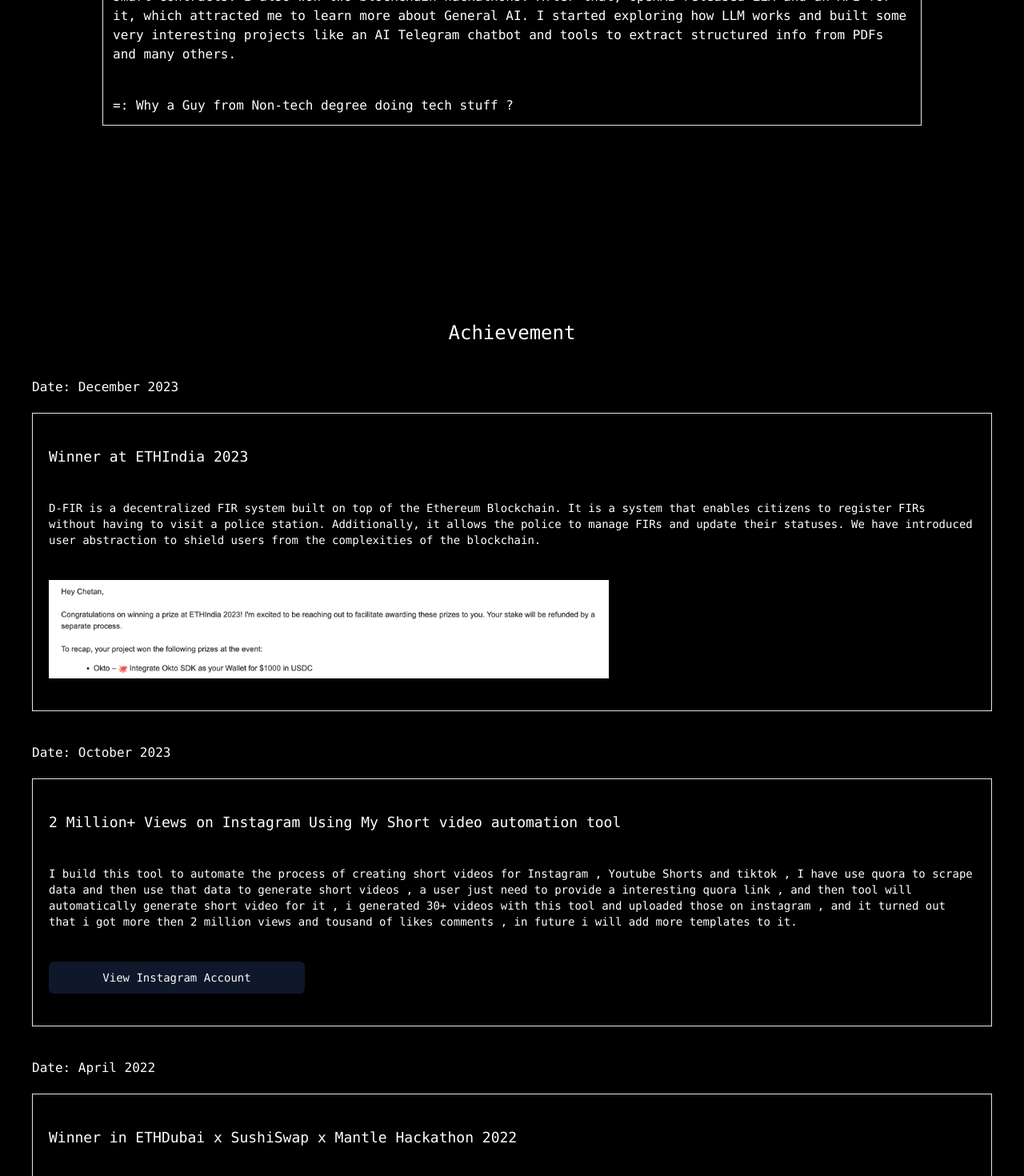
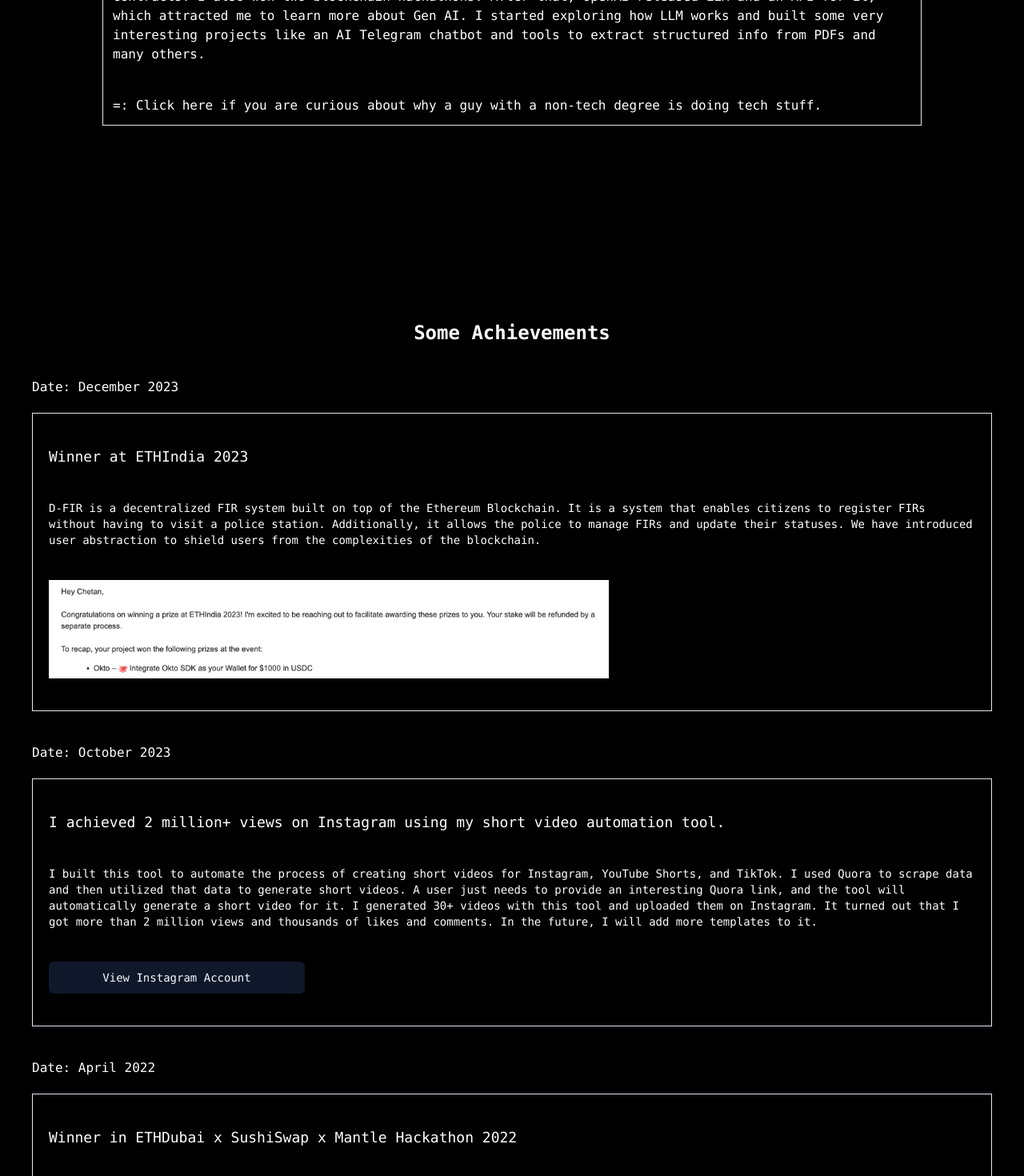
Before and after one commit to ChetanXpro/chetan-portfolio, a Next.js app: page / in a window 1280 px wide. Shown: the part 480-1950 px from the top of the page at 80% size. Built offline with nearby package versions, Linux system fonts and the light colour scheme.

Commit message:
some fixes

```diff
--- a/src/app/projects/page.tsx
+++ b/src/app/projects/page.tsx
@@ -181,7 +181,7 @@ const Project = () => {
   return (
     <div className=" bg-black w-full  text-white  flex-col flex items-center   ">
       <div className=" w-full  h-[10%]  flex items-center justify-center ">
-        <h1 className="text-2xl ">Projects</h1>
+        <h1 className="text-2xl font-bold ">Projects</h1>
       </div>
       <div className="flex relative mt-10 h-full  flex-1    justify-between w-full">
         <div className="  h-full  w-full md:w-[60%] flex flex-1 items-center  flex-col ">
--- a/src/components/AchievementCard/AchievementCard.tsx
+++ b/src/components/AchievementCard/AchievementCard.tsx
@@ -1,6 +1,7 @@
 import Image from "next/image";
 import React from "react";
 import { Button } from "../ui/button";
+import Link from "next/link";
 
 const AchievementCard = ({
   name,
@@ -26,7 +27,11 @@ const AchievementCard = ({
         {image && (
           <Image src={image} width={size} height={size} alt="ethdubai image" />
         )}
-        {button && <Button className="w-[20rem]">{button.name}</Button>}
+        {button && (
+          <Link href={button.link}>
+            <Button className="w-[20rem]">{button.name}</Button>
+          </Link>
+        )}
       </div>
     </div>
   );
--- a/src/pages/About.tsx
+++ b/src/pages/About.tsx
@@ -21,14 +21,14 @@ const About = () => {
               HTML, CSS, and JS. Addicted to coding, I dedicated 10-15 hours
               daily to it. Within 3 months, I gained skills in JS, ReactJS, and
               acquired a grasp of the basics of blockchains, understanding how
-              they work, and landed an internship as a full-stack dev. Then, I
-              explored more about Ethereum and Flow blockchains and got really
+              they work, and landed an internship as a full-stack dev. And then,
+              I explored more about Ethereum and Flow blockchains. I got really
               into decentralization and writing smart contracts. I also won two
               blockchain hackathons. After that, OpenAI released LLM and an API
-              for it, which attracted me to learn more about General AI. I
-              started exploring how LLM works and built some very interesting
-              projects like an AI Telegram chatbot and tools to extract
-              structured info from PDFs and many others.
+              for it, which attracted me to learn more about Gen AI. I started
+              exploring how LLM works and built some very interesting projects
+              like an AI Telegram chatbot and tools to extract structured info
+              from PDFs and many others.
             </p>
 
             <p
@@ -37,19 +37,19 @@ const About = () => {
                 setShowWhyNonTech(!showWhyNonTech);
               }}
             >
-              =: Why a Guy from Non-tech degree doing tech stuff ?
+              =: Click here if you are curious about why a guy with a non-tech
+              degree is doing tech stuff.
             </p>
 
             {showWhyNonTech && (
               <p>
-                So, from a young age, I was very interested in computers and
-                their languages. However, I was more interested in cricket, so I
-                did not focus on learning computers very much. I played cricket
-                at some levels, and at that time, I invested too much time in
-                cricket. To give more time to it, I took a non-tech course in my
-                college, but, in the end, I had to leave it due to some family
-                reasons. So, then I thought, 'Now what?' Then I tried to learn
-                some tech stuff.
+                From a young age, I was very interested in computers and their
+                languages. However, my greater passion was cricket, so I didn't
+                focus much on learning computers. I played cricket at different
+                levels, investing a lot of time in it. I chose an easier,
+                non-tech course in college, but, in the end, I had to leave it
+                due to some personal reasons. So, I thought, 'Now what?' That's
+                when I decided to get into Tech.
               </p>
             )}
           </div>
--- a/src/pages/Achievement.tsx
+++ b/src/pages/Achievement.tsx
@@ -4,7 +4,7 @@ import React from "react";
 const Achievement = () => {
   return (
     <div className="gap-10 items-center flex flex-col">
-      <h1 className="text-2xl">Achievement</h1>
+      <h1 className="text-2xl font-bold">Some Achievements</h1>
       <div className="flex gap-10 px-10 flex-wrap">
         {/* <div className="w-[50%] flex flex-wrap gap-1"> */}
         <div className="flex flex-col gap-5">
@@ -23,12 +23,12 @@ We have introduced user abstraction to shield users from the complexities of the
         <div className="flex flex-col gap-5">
           <h1>Date: October 2023</h1>
           <AchievementCard
-            name="2 Million+ Views on Instagram Using My Short video automation tool"
+            name="I achieved 2 million+ views on Instagram using my short video automation tool."
             description={`
-            I build this tool to automate the process of creating short videos for Instagram , Youtube Shorts and tiktok , I have use quora to scrape data and then use that data to generate short videos , a user just need to provide a interesting quora link , and then tool will automatically generate short video for it , i generated 30+ videos with this tool and uploaded those on instagram , and it turned out that i got more then 2 million views and tousand of likes comments , in future i will add more templates to it.
+            I built this tool to automate the process of creating short videos for Instagram, YouTube Shorts, and TikTok. I used Quora to scrape data and then utilized that data to generate short videos. A user just needs to provide an interesting Quora link, and the tool will automatically generate a short video for it. I generated 30+ videos with this tool and uploaded them on Instagram. It turned out that I got more than 2 million views and thousands of likes and comments. In the future, I will add more templates to it.
           `}
             button={{
-              link: "https://www.instagram.com/p/CVJZ3Z2rZ9z/",
+              link: "https://www.instagram.com/factsclipzz/reels",
               name: "View Instagram Account",
             }}
           />
```
